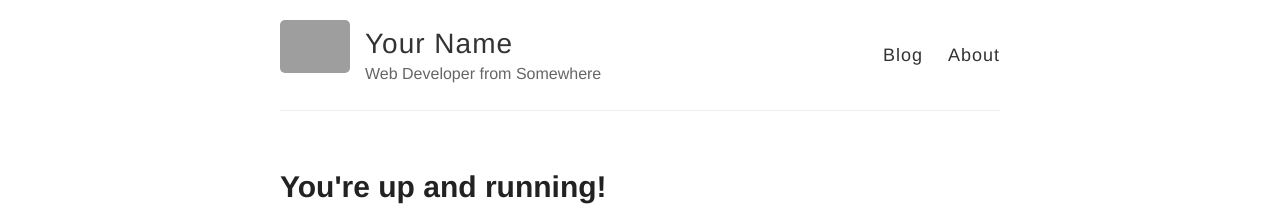
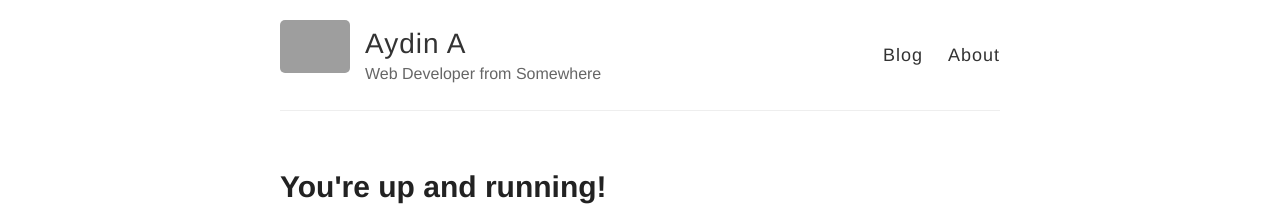
Before and after one commit to AydinAydin/AydinAydin.github.io, a Jekyll site: the page built from index.html, in a window 1280 px wide. Shown: the top 222 px of the page. Built offline with Jekyll 4.4.1, drawn with Linux system fonts in a browser that asks for light colours; grey boxes are pictures that could not be loaded.

Commit message:
Add our name

```diff
--- a/_config.yml
+++ b/_config.yml
@@ -3,7 +3,7 @@
 #
 
 # Name of your site (displayed in the header)
-name: Your Name
+name: Aydin A
 
 # Short bio or description (displayed in the header)
 description: Web Developer from Somewhere
```
